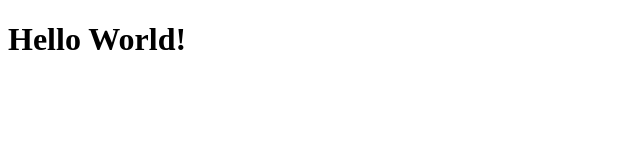
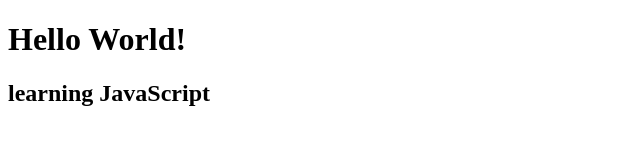
Before and after one commit to tupokot7/maraphonOn, a plain HTML site: page hello/hello.html in a window 1280 px wide. Shown: the whole page, without its empty margins (0-640 px from the left). Drawn offline with Linux system fonts and the light colour scheme.

Commit message:
Added script.js

```diff
--- a/hello/hello.html
+++ b/hello/hello.html
@@ -8,5 +8,6 @@
 </head>
 <body>
    <h1>Hello World!</h1>
+   <h2>learning JavaScript</h2>
 </body>
 </html>
```
Also changed, not shown: hello/script.js (added).
